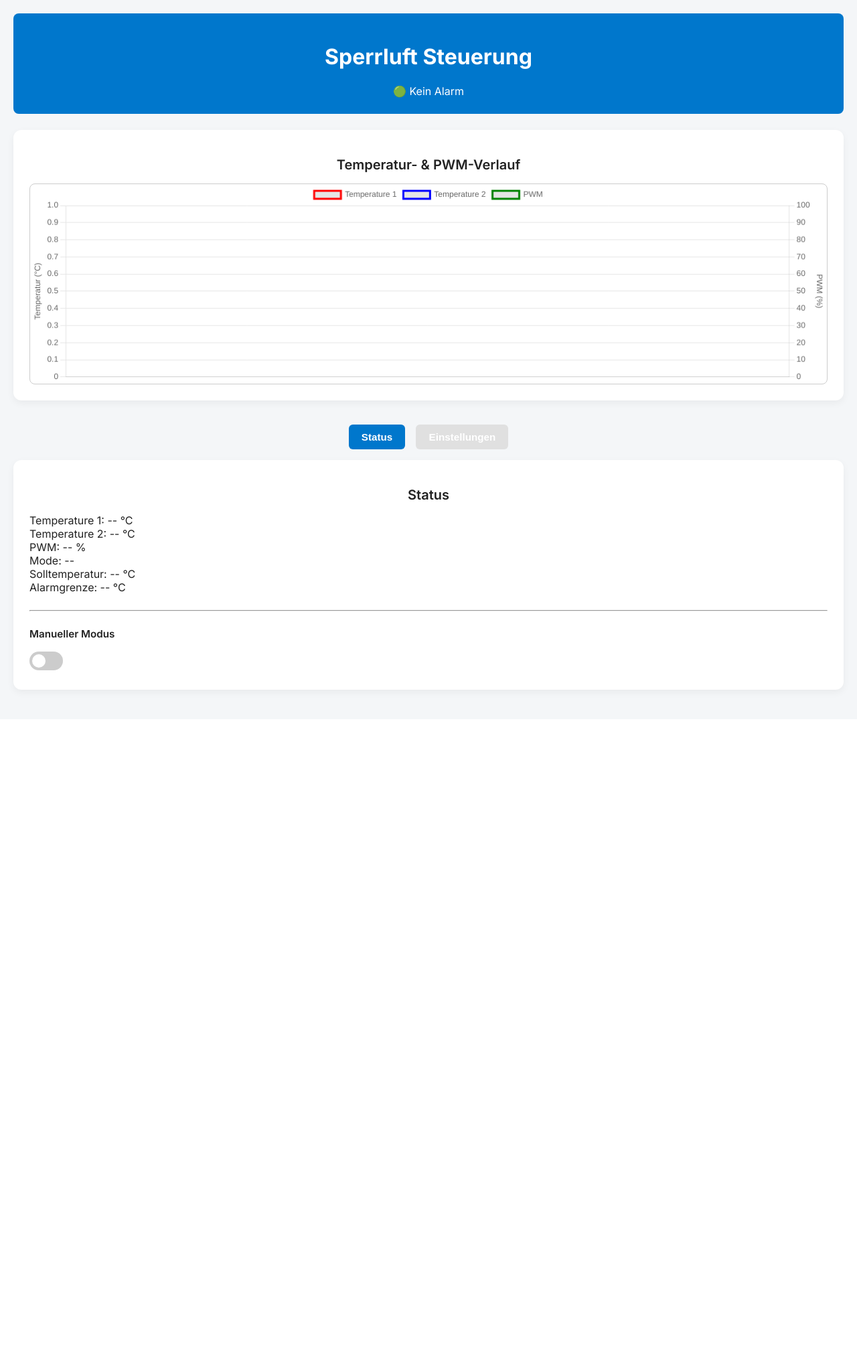
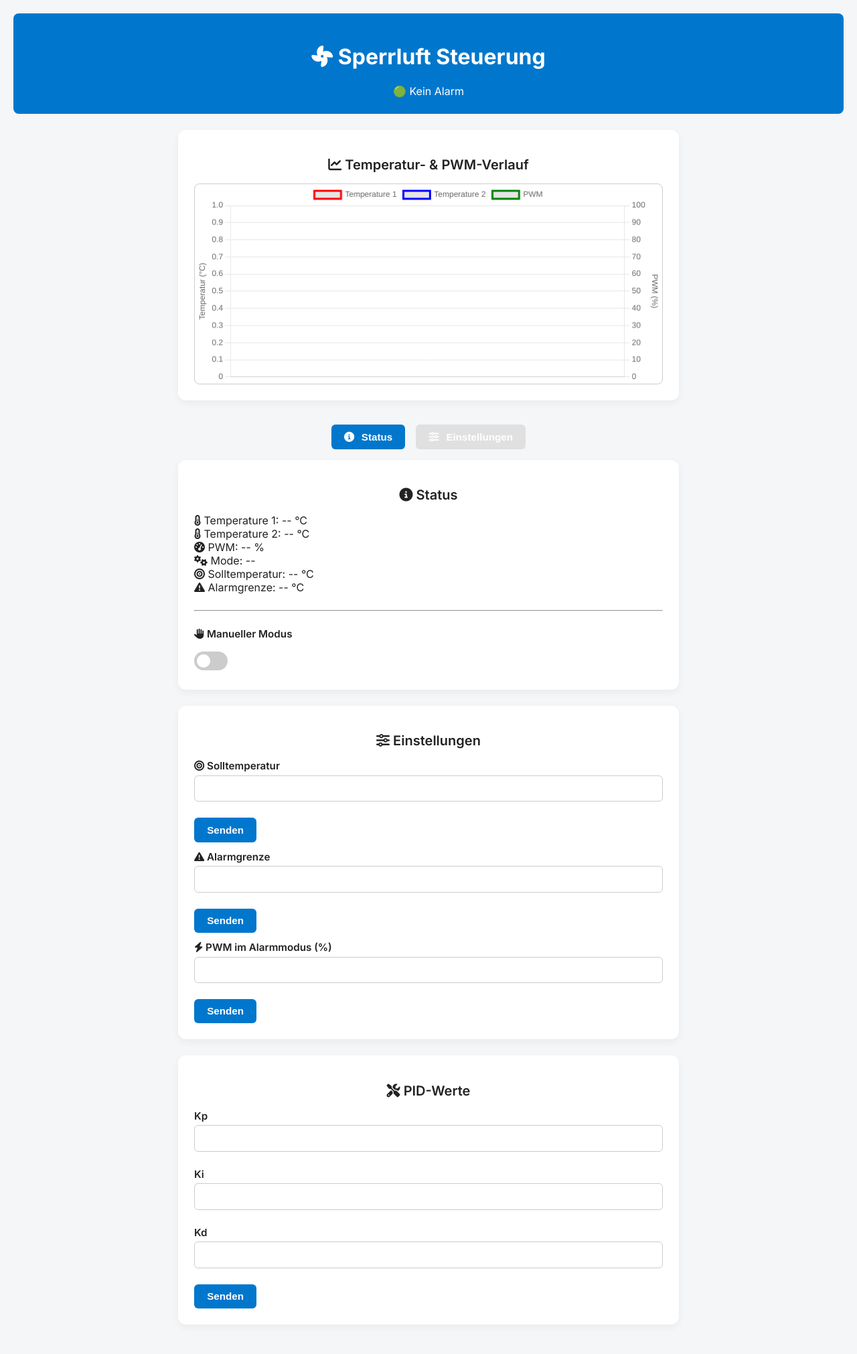
Before and after one commit to Hannesbrm/RasPi_Sperrluft, a Flask app: page / in a window 1280 px wide. Shown: the whole page at 67% size. Before the commit the page ends 1040 px from the top, so only its background shows below. Run offline with Flask 3, Linux system fonts and the light colour scheme; some libraries are stand-ins or nearby versions.

Commit message:
Update index.html

```diff
--- a/fan_control_project/web/templates/index.html
+++ b/fan_control_project/web/templates/index.html
@@ -4,6 +4,7 @@
     <meta charset="utf-8">
     <title>Fan Control</title>
     <link href="https://fonts.googleapis.com/css2?family=Inter:wght@400;600;700&display=swap" rel="stylesheet">
+    <link href="https://cdnjs.cloudflare.com/ajax/libs/font-awesome/6.5.0/css/all.min.css" rel="stylesheet">
     <script src="https://cdnjs.cloudflare.com/ajax/libs/socket.io/4.5.4/socket.io.min.js"></script>
     <script src="https://cdn.jsdelivr.net/npm/chart.js"></script>
     <style>
@@ -24,11 +25,19 @@ header {
   margin-bottom: 1.5rem;
   border-radius: 0.5rem;
 }
+
 .header-container {
   display: flex;
   flex-direction: column;
   justify-content: center;
   align-items: center;
+}
+
+main {
+  display: flex;
+  flex-direction: column;
+  align-items: center;
+  width: 100%;
 }
 
 .card {
@@ -38,6 +47,8 @@ header {
   padding: 1.5rem;
   margin-bottom: 1.5rem;
   text-align: left;
+  max-width: 700px;
+  width: 100%;
 }
 
 .card h2 {
@@ -64,6 +75,10 @@ header {
   transition: background-color 0.3s, color 0.3s;
 }
 
+.tabs button i {
+  margin-right: 0.4rem;
+}
+
 .tabs button.active {
   background-color: #0077cc;
   color: white;
@@ -71,10 +86,14 @@ header {
 
 .tab-content {
   display: none;
+  width: 100%;
+  display: flex;
+  flex-direction: column;
+  align-items: center;
 }
 
 .tab-content.active {
-  display: block;
+  display: flex;
 }
 
 label {
@@ -118,7 +137,6 @@ button:hover, input[type="submit"]:hover {
   display: none;
 }
 
-/* Toggle switch */
 .switch {
   position: relative;
   display: inline-block;
@@ -179,43 +197,49 @@ canvas {
 <body>
 <header>
   <div class="header-container">
-    <h1>Sperrluft Steuerung</h1>
+    <h1><i class="fas fa-fan"></i> Sperrluft Steuerung</h1>
     <div id="alarmIndicator" class="alarm-box safe">
       <span class="icon">🟢</span> Kein Alarm
     </div>
   </div>
 </header>
 
-<div class="card">
-  <h2>Temperatur- &amp; PWM-Verlauf</h2>
-  <canvas id="tempChart" width="400" height="200"></canvas>
-</div>
+<main>
+  <div class="card">
+    <h2><i class="fas fa-chart-line"></i> Temperatur- &amp; PWM-Verlauf</h2>
+    <canvas id="tempChart" width="400" height="200"></canvas>
+  </div>
 
-<div class="tabs">
-  <button class="tab-button active" data-tab="statusTab">Status</button>
-  <button class="tab-button" data-tab="settingsTab">Einstellungen</button>
-</div>
+  <div class="tabs">
+    <button class="tab-button active" data-tab="statusTab">
+      <i class="fas fa-info-circle"></i> Status
+    </button>
+    <button class="tab-button" data-tab="settingsTab">
+      <i class="fas fa-sliders-h"></i> Einstellungen
+    </button>
+  </div>
+</main>
 
 <div id="statusTab" class="tab-content active">
   <div class="card">
-    <h2>Status</h2>
-    <div class="value">Temperature 1: <span id="temp1">--</span> °C</div>
-    <div class="value">Temperature 2: <span id="temp2">--</span> °C</div>
-    <div class="value">PWM: <span id="pwm">--</span> %</div>
-    <div class="value">Mode: <span id="mode">--</span></div>
-    <div class="value">Solltemperatur: <span id="setpoint">--</span> °C</div>
-    <div class="value">Alarmgrenze: <span id="alarmThreshold">--</span> °C</div>
+    <h2><i class="fas fa-info-circle"></i> Status</h2>
+    <div class="value"><i class="fas fa-thermometer-half"></i> Temperature 1: <span id="temp1">--</span> °C</div>
+    <div class="value"><i class="fas fa-thermometer-half"></i> Temperature 2: <span id="temp2">--</span> °C</div>
+    <div class="value"><i class="fas fa-tachometer-alt"></i> PWM: <span id="pwm">--</span> %</div>
+    <div class="value"><i class="fas fa-cogs"></i> Mode: <span id="mode">--</span></div>
+    <div class="value"><i class="fas fa-bullseye"></i> Solltemperatur: <span id="setpoint">--</span> °C</div>
+    <div class="value"><i class="fas fa-exclamation-triangle"></i> Alarmgrenze: <span id="alarmThreshold">--</span> °C</div>
 
     <hr style="margin: 1.5rem 0;">
 
-    <label for="modeToggle">Manueller Modus</label>
+    <label for="modeToggle"><i class="fas fa-hand-paper"></i> Manueller Modus</label>
     <label class="switch">
       <input type="checkbox" id="modeToggle">
       <span class="slider"></span>
     </label>
 
     <form id="manualPwmForm" style="display: none;">
-      <label for="manualPwmInput">Manueller PWM</label>
+      <label for="manualPwmInput"><i class="fas fa-tachometer-alt"></i> Manueller PWM</label>
       <input type="number" step="1" min="0" max="100" id="manualPwmInput">
       <input type="submit" value="Senden">
       <div class="feedback" id="manualFeedback">✔️ PWM gesendet</div>
@@ -225,21 +249,21 @@ canvas {
 
 <div id="settingsTab" class="tab-content">
   <div class="card">
-    <h2>Einstellungen</h2>
+    <h2><i class="fas fa-sliders-h"></i> Einstellungen</h2>
     <form id="setpointForm">
-      <label for="setpointInput">Solltemperatur</label>
+      <label for="setpointInput"><i class="fas fa-bullseye"></i> Solltemperatur</label>
       <input type="number" step="0.1" id="setpointInput" placeholder="">
       <input type="submit" value="Senden">
       <div class="feedback" id="setpointFeedback">✔️ Sollwert gesendet</div>
     </form>
     <form id="alarmForm">
-      <label for="alarmInput">Alarmgrenze</label>
+      <label for="alarmInput"><i class="fas fa-exclamation-triangle"></i> Alarmgrenze</label>
       <input type="number" step="0.1" id="alarmInput" placeholder="">
       <input type="submit" value="Senden">
       <div class="feedback" id="alarmFeedback">✔️ Alarmgrenze gesendet</div>
     </form>
     <form id="alarmPwmForm">
-      <label for="alarmPwmInput">PWM im Alarmmodus (%)</label>
+      <label for="alarmPwmInput"><i class="fas fa-bolt"></i> PWM im Alarmmodus (%)</label>
       <input type="number" step="1" min="0" max="100" id="alarmPwmInput">
       <input type="submit" value="Senden">
       <div class="feedback" id="alarmPwmFeedback">✔️ Alarm-PWM gesendet</div>
@@ -247,7 +271,7 @@ canvas {
   </div>
 
   <div class="card">
-    <h2>PID-Werte</h2>
+    <h2><i class="fas fa-tools"></i> PID-Werte</h2>
     <form id="pidForm">
       <label for="kpInput">Kp</label>
       <input type="number" step="0.01" id="kpInput" placeholder="">
```
